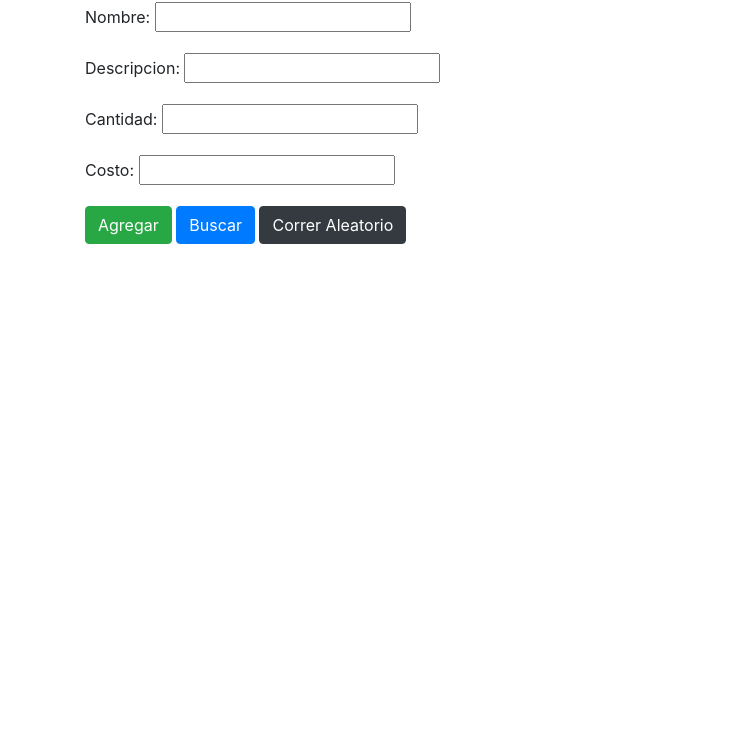
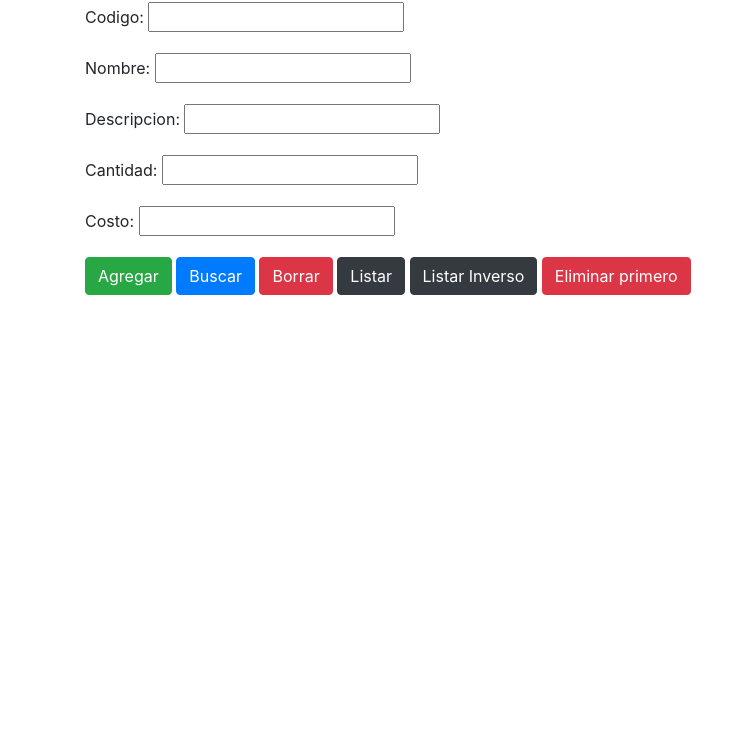
Before and after one commit to XimenaV26/Inventario-listas-dobles, a plain HTML site: page index.html in a window 1280 px wide. Shown: the part 54-800 px from the top of the page, without its empty margins (0-752 px from the left). Drawn offline with nearby package versions, Linux system fonts and the light colour scheme; files whose address does not match are found by name.

Commit message:
Update index.html

```diff
--- a/index.html
+++ b/index.html
@@ -13,8 +13,12 @@
     </h1>
     <div id="App" class="container">
         <div class="form-group">
-            <label for="textNombre">Nombre:</label>
+            <label for="textNombre">Codigo:</label>
             <input type="text" id="textNombre" />
+        </div>
+        <div class="form-group">
+            <label for="textNombre2">Nombre:</label>
+            <input type="text" id="textDescripcion" />
         </div>
         <div class="form-group">
             <label for="textDescripcion">Descripcion:</label>
@@ -31,7 +35,10 @@
         <div class="form-group">
             <button id="btnAgregar" class="btn btn-success" type="button">Agregar</button>
             <button id="btnBuscar" class="btn btn-primary" type="button">Buscar</button>
-            <button id="btnAleatorio" class="btn btn-dark" type="button">Correr Aleatorio</button>
+            <button id="btnBorrar" class="btn btn-danger" type="button">Borrar</button>
+            <button id="btnListar" class="btn btn-dark" type="button">Listar</button>
+            <button id="btnListarI" class="btn btn-dark" type="button">Listar Inverso</button>
+            <button id="btnEliminarP" class="btn btn-danger" type="button">Eliminar primero</button>
         </div>
     </div>
     <div id="details"></div>
```
